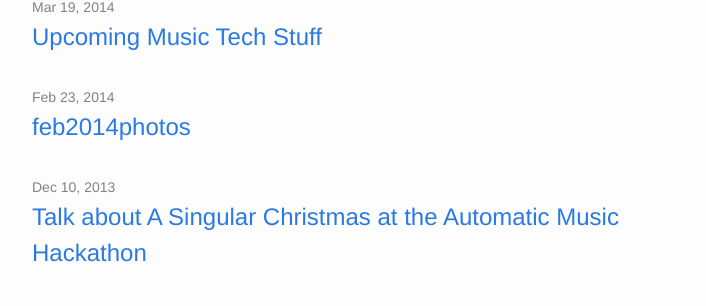
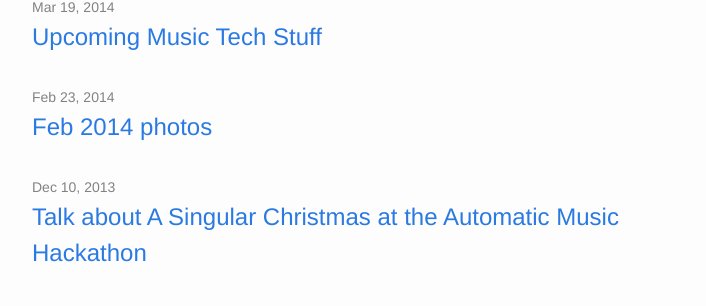
Before and after one commit to musichackathon/mmh_jekyll, a Jekyll site: the page built from blog.md, in a window 1280 px wide and 900 px high, scrolled down 1757 px. Shown: the part 147-453 px from the top of the window, without its empty margins (268-974 px from the left). Built offline with Jekyll 4.4.1, drawn with Linux system fonts in a browser that asks for light colours.

Commit message:
Capitalization 2014-02-23 Photos

```diff
--- a/_posts/tumblr/2014-02-23-feb2014photos.html
+++ b/_posts/tumblr/2014-02-23-feb2014photos.html
@@ -1,6 +1,6 @@
 ---
 layout: post
-title: feb2014photos
+title: Feb 2014 photos
 date: '2014-02-23T18:40:00-05:00'
 tags:
 - '2014'
```
